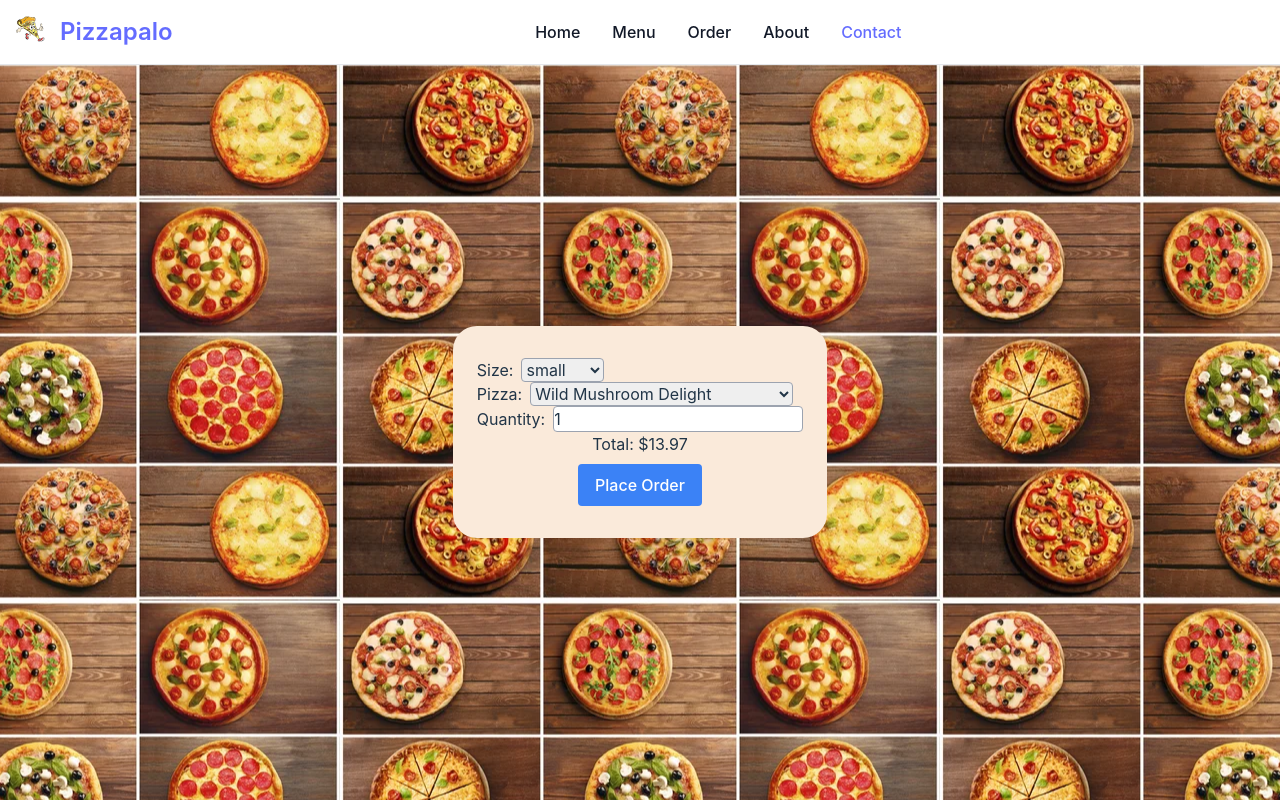
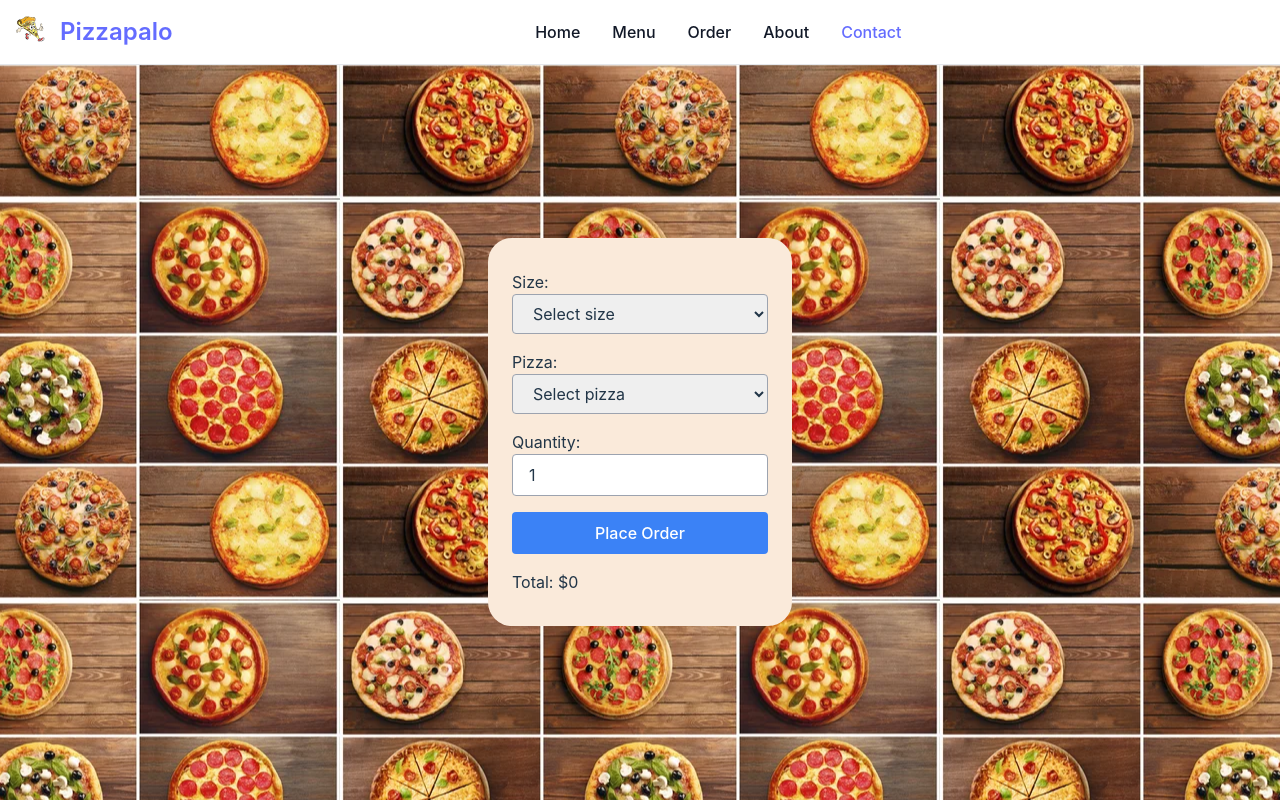
Before and after one commit to RemyXVX/pizzashop, a React (Vite) app: page /Order in a window 1280 px wide. Built offline with nearby package versions, Linux system fonts and the light colour scheme.

Commit message:
overall UI update, colorbase matching and ordering system works

```diff
--- a/src/pages/About/About.jsx
+++ b/src/pages/About/About.jsx
@@ -4,10 +4,12 @@ const About = () => {
   return (
     <>
       <div className="max-w-[1152px] mx-auto">
-        <div className="bg-[#faeada] px-8 py-6 rounded-3xl">
-          <h2 className="text-3xl font-bold mb-4">Our Story:</h2>
-          <div className="overflow-y-auto max-h-[500px] md:max-h-auto" style={{WebkitOverflowScrolling: 'touch'}}>
-            <div className="mb-6 text-left text-sm md:text-base lg:text-xl">
+      <div className="bg-[#faeada] px-8 py-6 rounded-3xl">
+        <h2 className="text-3xl font-bold mb-4 inline-block py-2 px-4 bg-gray-800 text-white rounded-full">
+          Our Story
+        </h2>
+        <div className="overflow-y-auto max-h-[500px] p-4 md:max-h-auto bg-[#fffefe] rounded-3xl" style={{WebkitOverflowScrolling: 'touch'}}>
+          <div className="mb-6 text-left text-sm md:text-base lg:text-xl">
               <div className="indent-8 pb-2">
                 Once upon a time, in the sunny waves of Los Angeles, a culinary
                 gem was born—the home of irresistible pies known as Pizzapaloz. It
@@ -63,7 +65,7 @@ const About = () => {
             </div>
           </div>
           <div>
-            <h3 className="text-xl font-bold mb-4">Awards</h3>
+            <h3 className="text-xl font-bold my-4 inline-block py-2 px-4 bg-gray-800 text-white rounded-full">Awards</h3>
             <div className="grid grid-cols-2 gap-4 mb-6">
               <div className="border border-gray-300 p-4">
                 <img
@@ -84,7 +86,7 @@ const About = () => {
                 <p className="text-gray-600">Recognized by Food Critics</p>
               </div>
             </div>
-            <h3 className="text-xl font-bold mb-4">Magazine Articles</h3>
+            <h3 className="text-xl font-bold mb-4 inline-block py-2 px-4 bg-gray-800 text-white rounded-full">Magazine Articles</h3>
             <div className="grid grid-cols-2 gap-4 mb-6">
               <div className="border border-gray-300 p-4">
                 <img
@@ -107,7 +109,7 @@ const About = () => {
                 </p>
               </div>
             </div>
-            <h3 className="text-xl font-bold mb-4">Reviews</h3>
+            <h3 className="text-xl font-bold mb-4 inline-block py-2 px-4 bg-gray-800 text-white rounded-full">Reviews</h3>
             <div className="grid grid-cols-2 gap-4 mb-6">
               <div className="border border-gray-300 p-4">
                 <img
--- a/src/pages/Contact/Contact.jsx
+++ b/src/pages/Contact/Contact.jsx
@@ -9,7 +9,7 @@ const Contact = () => {
   return (
     <>
       <div className="bg-[#faeada] w-full sm:max-w-2xl md:max-w-3xl lg:max-w-4xl xl:max-w-5xl 2xl:max-w-6xl py-2 rounded-3xl">
-        <div className="mt-14">
+        <div className="mt-2">
           <div className="max-w-3xl mx-auto px-1 py-1 sm:py-2 md:py-3">
             <div className="grid grid-col-2">
               <div className="col-span-1">
--- a/src/pages/Contact/Form.jsx
+++ b/src/pages/Contact/Form.jsx
@@ -5,7 +5,7 @@ const Form = () => {
   return (
     <div className="container mx-auto">
       <div className="pb-2">
-        <h1 className="text-4xl font-bold">Contact:</h1>
+        <h1 className="text-4xl font-bold inline-block mb-2 sm:mb-4 py-2 px-4 bg-gray-800 text-white rounded-full">Contact:</h1>
         <p className="text-xl font-light pb-2">shoot my line, or tell me a secret</p>
       </div>
       <form
--- a/src/pages/Home/Home.jsx
+++ b/src/pages/Home/Home.jsx
@@ -14,7 +14,7 @@ const Home = () => {
           <h1 className="text-2xl md:text-3xl lg:text-6xl font-extrabold">Welcome to Pizzapaloz!</h1>
           <br />
           <h3 className="text-sm md:text-base lg:text-xl mb-4 px-6">
-            <div className="overflow-y-auto max-h-[400px] md:max-h-auto" style={{WebkitOverflowScrolling: 'touch'}}>
+            <div className="overflow-y-auto max-h-[400px] md:max-h-auto p-4 md:max-h-auto bg-[#fffefe] rounded-3xl" style={{WebkitOverflowScrolling: 'touch'}}>
               <span>
                 The home of irresistible pies! Our pizza shop is a culinary gem rooted in the sunny waves of Los Angeles, where our passion for pizza has been passed down through generations. With a long-standing tradition of pizza making, we craft each pie with love and expertise. From the classic Margherita to our unique specialty creations, every slice is a masterpiece that bursts with flavors. At Pizzapaloz, we believe that great pizza goes beyond the taste—it's about creating moments of joy and bringing people together. Join us on this mouthwatering adventure as we serve up slices of happiness and share our love for pizza with you. Indulge in the magic of Pizzapaloz and experience the tradition of pizza making in every bite. Welcome to the world of pies, where deliciousness knows no bounds!
               </span>
--- a/src/pages/Menu/Menu.jsx
+++ b/src/pages/Menu/Menu.jsx
@@ -12,47 +12,47 @@ const Menu = () => {
     {
       name: 'Wild Mushroom Delight',
       description: 'A savory blend of wild mushrooms, caramelized onions, and truffle oil, topped with creamy mozzarella cheese.',
-      image: {Mushroom},
+      image: Mushroom,
     },
     {
       name: 'Good Ol\' Margherita',
       description: 'A classic pizza featuring fresh tomatoes, basil leaves, and buffalo mozzarella, drizzled with extra virgin olive oil.',
-      image: {Margherita},
+      image: Margherita,
     },
     {
       name: 'Tasty BBQ Chicken',
       description: 'Tender grilled chicken, smoky barbecue sauce, red onions, and cilantro, finished with a sprinkle of cheddar cheese.',
-      image: {Chicken},
+      image: Chicken,
     },
     {
       name: 'Wild & Spicy Diavolo',
       description: 'A fiery combination of spicy pepperoni, jalapenos, red chili flakes, and mozzarella cheese, for the brave pizza lovers.',
-      image: {Diavolo},
+      image: Diavolo,
     },
     {
       name: 'Goodness of the Mediterranean',
       description: 'A delightful mix of kalamata olives, sun-dried tomatoes, feta cheese, and fresh oregano, capturing the essence of the Mediterranean.',
-      image: {Mediterranean},
+      image: Mediterranean,
     },
     {
       name: 'Tasty Veggie Supreme',
       description: 'Loaded with an assortment of colorful vegetables including bell peppers, onions, black olives, and mushrooms, all on a bed of tangy tomato sauce.',
-      image: {Supreme},
+      image: Supreme,
     },
   ];
 
   return (
     <div className="bg-[#faeada] w-full sm:max-w-2xl md:max-w-3xl lg:max-w-4xl xl:max-w-5xl 2xl:max-w-6xl py-2 rounded-3xl">
-      <h1 className="text-4xl sm:text-5xl md:text-6xl font-bold mb-2">Pizza Menu</h1>
-      <div className="">
+      <h1 className="text-4xl sm:text-5xl md:text-6xl font-bold my-2 inline-block py-2 px-4 bg-gray-800 text-white rounded-full">Pizza Menu</h1>
+      <div>
         {pizzas.map((pizza, index) => (
-          <div key={index} className="mb-2 grid grid-cols-1 sm:grid-cols-2">
-            <div className="grid sm:grid-rows-4">
-              <h2 className="text-xl sm:text-2xl md:text-3xl font-semibold sm:row-start-2">{pizza.name}</h2>
-              <span className="text-gray-600 text-sm sm:text-base sm:row-start-3">{pizza.description}</span>
+          <div key={index} className="mb-6 grid grid-cols-1 sm:grid-cols-2 items-center">
+            <div className="bg-white rounded-lg shadow-lg p-4">
+              <h2 className="text-xl sm:text-2xl md:text-3xl font-semibold mb-2">{pizza.name}</h2>
+              <p className="text-gray-600 text-sm sm:text-base">{pizza.description}</p>
             </div>
             <div className="flex justify-center">
-              <img src={pizza.image[Object.keys(pizza.image)[0]]} className="rounded-full w-40 sm:w-80" />
+              <img src={pizza.image} alt={pizza.name} className="rounded-full w-40 sm:w-80" />
             </div>
           </div>
         ))}
--- a/src/pages/Order/Order.jsx
+++ b/src/pages/Order/Order.jsx
@@ -1,109 +1,69 @@
 import React, { useState } from 'react';
+import OrderForm from './OrderForm';
 
 const Order = () => {
-  const [size, setSize] = useState('small');
-  const [pizza, setPizza] = useState('Wild Mushroom Delight');
-  const [quantity, setQuantity] = useState(1);
   const [isSubmitted, setIsSubmitted] = useState(false);
   const [total, setTotal] = useState('');
+  const [size, setSize] = useState('');
+  const [quantity, setQuantity] = useState(1);
 
-  const sizes = ['small', 'medium', 'large'];
-  const pizzas = [
-    'Wild Mushroom Delight',
-    'Good Ol\' Margherita',
-    'Tasty BBQ Chicken',
-    'Wild & Spicy Diavolo',
-    'Goodness of the Mediterranean',
-    'Tasty Veggie Supreme'
-  ];
-  const prices = {
-    small: 13,
-    medium: 19,
-    large: 23
+  const handlePlaceOrder = (e) => {
+    e.preventDefault();
+    setIsSubmitted(true);
   };
-  const tax = 0.075;
 
   const handleSizeChange = (e) => {
     setSize(e.target.value);
-  };
-
-  const handlePizzaChange = (e) => {
-    setPizza(e.target.value);
+    const calculatedTotal = calculateTotal(e.target.value, quantity);
+    setTotal(calculatedTotal);
   };
 
   const handleQuantityChange = (e) => {
     setQuantity(parseInt(e.target.value));
+    const calculatedTotal = calculateTotal(size, parseInt(e.target.value));
+    setTotal(calculatedTotal);
   };
 
-  const calculateTotal = () => {
+  const calculateTotal = (size, quantity) => {
+    const prices = {
+      small: 13,
+      medium: 19,
+      large: 23,
+    };
+    const tax = 0.075;
     const price = prices[size];
     const subtotal = price * quantity;
-    const total = subtotal + (subtotal * tax);
+    const total = subtotal + subtotal * tax;
     return total.toFixed(2);
   };
 
-  const handleSubmit = (e) => {
-    e.preventDefault();
-    const total = calculateTotal();
-    setTotal(total);
-    setIsSubmitted(true);
-    setSize('small');
-    setPizza('Wild Mushroom Delight');
-    setQuantity(1);
+  const OrderDone = ({ total }) => {
+    return (
+      <div>
+        <p>Thank you for your order! Total: ${total}</p>
+      </div>
+    );
   };
 
   return (
     <div className="max-w-[1152px]">
       <div className="bg-[#faeada] w-full sm:max-w-2xl md:max-w-3xl lg:max-w-4xl xl:max-w-5xl 2xl:max-w-6xl py-2 rounded-3xl">
         <div className="p-6">
-          <form onSubmit={handleSubmit}>
-            <div className="pd-4 text-left">
-              <label htmlFor="size" className="pr-2">Size:</label>
-              <select id="size" value={size} onChange={handleSizeChange} className="border border-gray-400 rounded">
-                {sizes.map((s) => (
-                  <option key={s} value={s}>{s}</option>
-                ))}
-              </select>
-            </div>
-            <div className="pd-4 text-left">
-              <label htmlFor="pizza" className="pr-2">Pizza:</label>
-              <select id="pizza" value={pizza} onChange={handlePizzaChange} className="border border-gray-400 rounded">
-                {pizzas.map((p) => (
-                  <option key={p} value={p}>{p}</option>
-                ))}
-              </select>
-            </div>
-            <div className="pd-4 text-left">
-              <label htmlFor="quantity" className="pr-2">Quantity:</label>
-              <input
-                type="number"
-                id="quantity"
-                min="1"
-                value={quantity}
-                onChange={handleQuantityChange}
-                className="border border-gray-400 rounded"
-              />
-            </div>
-            {isSubmitted ? (
-              <div>
-                <p>Thank you for your order! Total: ${total}</p>
-              </div>
-            ) : (
-              <div>
-                <p className="mb-2">Total: ${calculateTotal()}</p>
-              </div>
-            )}
-            {!isSubmitted && (
-              <div>
-                <button type="submit" className="px-4 py-2 bg-blue-500 text-white rounded hover:bg-blue-600">Place Order</button>
-              </div>
-            )}
-          </form>
+          {isSubmitted ? (
+            <OrderDone total={total} />
+          ) : (
+            <OrderForm
+              handlePlaceOrder={handlePlaceOrder}
+              handleSizeChange={handleSizeChange}
+              handleQuantityChange={handleQuantityChange}
+              size={size}
+              quantity={quantity}
+            />
+          )}
         </div>
       </div>
     </div>
   );
-  // plans for shopify intagration is on its way.
-}
+};
 
 export default Order;
--- /dev/null
+++ b/src/pages/Order/OrderForm.jsx
@@ -0,0 +1,109 @@
+import React, { useState } from 'react';
+
+const OrderForm = ({ handlePlaceOrder, handleSizeChange, handleQuantityChange, size, quantity }) => {
+  const [pizza, setPizza] = useState('');
+  const sizes = [
+    { size: 'small', price: 13 },
+    { size: 'medium', price: 19 },
+    { size: 'large', price: 23 },
+  ];
+
+  const pizzas = [
+    'Select pizza',
+    'Wild Mushroom Delight',
+    'Good Ol\' Margherita',
+    'Tasty BBQ Chicken',
+    'Wild & Spicy Diavolo',
+    'Goodness of the Mediterranean',
+    'Tasty Veggie Supreme'
+  ];
+
+  const handlePizzaChange = (e) => {
+    setPizza(e.target.value);
+  };
+
+  const calculateTotal = () => {
+    const selectedSize = sizes.find((s) => s.size === size);
+
+    if (!selectedSize) {
+      return 0;
+    }
+
+    const price = selectedSize.price;
+    const subtotal = price * quantity;
+    const tax = 0.075;
+    const total = subtotal + subtotal * tax;
+    return total.toFixed(2);
+  };
+
+  return (
+    <form onSubmit={handlePlaceOrder}>
+      <div className="flex flex-col items-center">
+        <div className="w-64">
+          <div className="pb-4 text-left">
+            <label htmlFor="size" className="pr-2">
+              Size:
+            </label>
+            <select
+              id="size"
+              value={size}
+              onChange={handleSizeChange}
+              className="border border-gray-400 rounded w-full px-4 py-2"
+            >
+              <option value="">Select size</option>
+              {sizes.map((s) => (
+                <option key={s.size} value={s.size}>
+                  {s.size} - ${s.price}
+                </option>
+              ))}
+            </select>
+          </div>
+          <div className="pb-4 text-left">
+            <label htmlFor="pizza" className="pr-2">
+              Pizza:
+            </label>
+            <select
+              id="pizza"
+              value={pizza}
+              onChange={handlePizzaChange}
+              className="border border-gray-400 rounded w-full px-4 py-2"
+            >
+              {pizzas.map((p) => (
+                <option key={p} value={p}>
+                  {p}
+                </option>
+              ))}
+            </select>
+          </div>
+          <div className="pb-4 text-left">
+            <label htmlFor="quantity" className="pr-2">
+              Quantity:
+            </label>
+            <input
+              type="number"
+              id="quantity"
+              min="1"
+              value={quantity}
+              onChange={handleQuantityChange}
+              className="border border-gray-400 rounded w-full px-4 py-2"
+            />
+          </div>
+          <div>
+            <button
+              type="submit"
+              className="px-4 py-2 bg-blue-500 text-white rounded hover:bg-blue-600 w-full"
+              disabled={!size || !pizza || !quantity}
+            >
+              Place Order
+            </button>
+          </div>
+          <div className="pt-4 text-left">
+            Total: ${calculateTotal()}
+          </div>
+        </div>
+      </div>
+    </form>
+  );
+};
+
+export default OrderForm;
```
